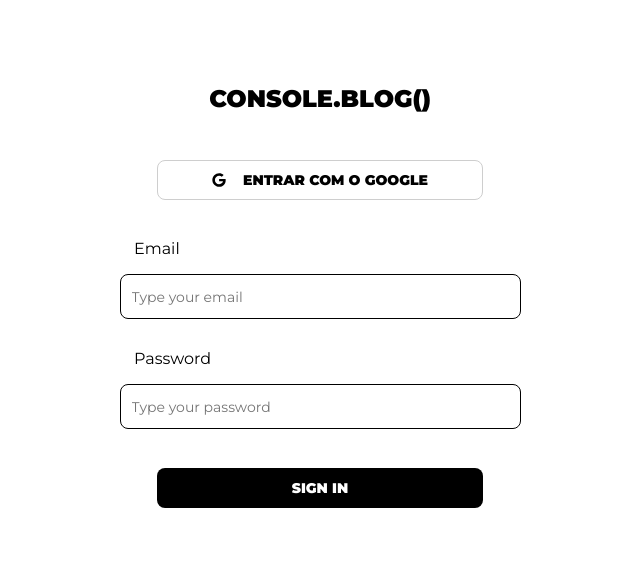
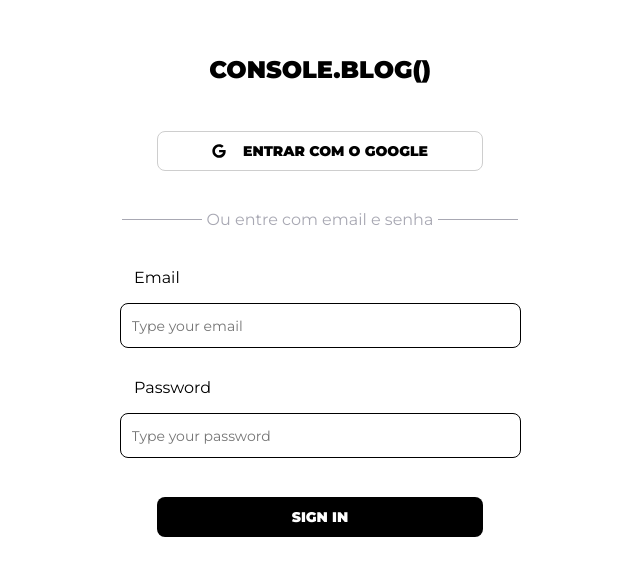
Before and after one commit to alessandroCidney/consolepontoblog, a Next.js app: page /login in a window 1280 px wide. Shown: the part 108-684 px from the top of the page, without its empty margins (320-960 px from the left). Built offline with nearby package versions, Linux system fonts and the light colour scheme.

Commit message:
<addition> Creation of the 'Line' and 'LinesFlexRow' components that were used in the login page

```diff
--- a/src/pages/login.tsx
+++ b/src/pages/login.tsx
@@ -35,6 +35,12 @@
 					>
 						ENTRAR COM O GOOGLE
 					</Button>
+
+					<LinesFlexRow>
+						<Line />
+							Ou entre com email e senha
+						<Line />
+					</LinesFlexRow>
 
 					<InputsDivision>
 
@@ -135,4 +141,25 @@
 	}
 `;
 
+const Line = styled.div`
+	width: 80px;
+	height: 1px;
+
+	background-color: #a8a8b3;
+`;
+
+const LinesFlexRow = styled.div`
+	width: 100%;
+
+	display: flex;
+	align-items: center;
+	justify-content: center;
+
+	gap: 5px;
+
+	flex-direction: row;
+
+	color: #a8a8b3;
+`;
+
 export default Login;
```
